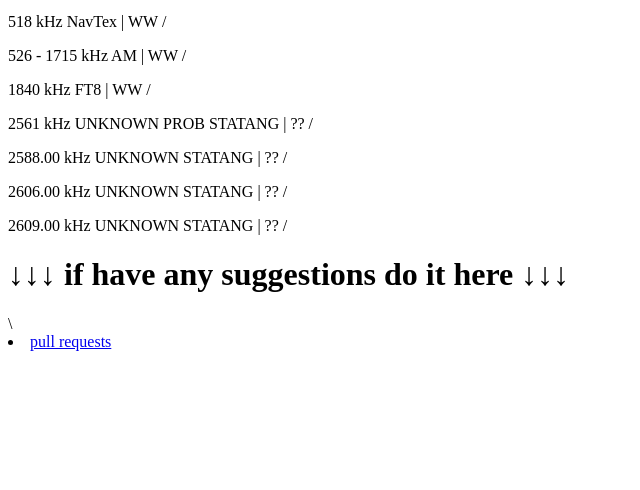
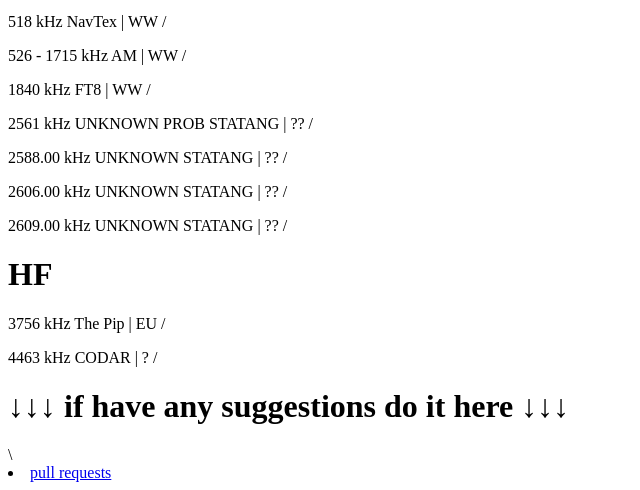
Before and after one commit to Bransonskull/SdrPLEXlogs, a plain HTML site: page index.html in a window 1280 px wide. Shown: the part 467-957 px from the top of the page, without its empty margins (0-640 px from the left). Before the commit the page ends 826 px from the top, so only its background shows below. Drawn offline with Linux system fonts and the light colour scheme.

Commit message:
Update index.html

```diff
--- a/index.html
+++ b/index.html
@@ -19,6 +19,9 @@
     <p>2588.00 kHz UNKNOWN STATANG | ??   / </p>
     <p>2606.00 kHz UNKNOWN STATANG | ??   / </p>
     <p>2609.00 kHz UNKNOWN STATANG | ??   / </p>
+    <h1> HF </h1>
+    <p>3756 kHz The Pip | EU  / </p>
+    <p>4463 kHz CODAR | ?   / </p>
      <h1>↓↓↓ if have any suggestions  do it here ↓↓↓ </h1>\
      <li><a href="https://github.com/Bransonskull/SdrPLEXlogs/pulls">pull requests </a></li>
   </body/>
```
